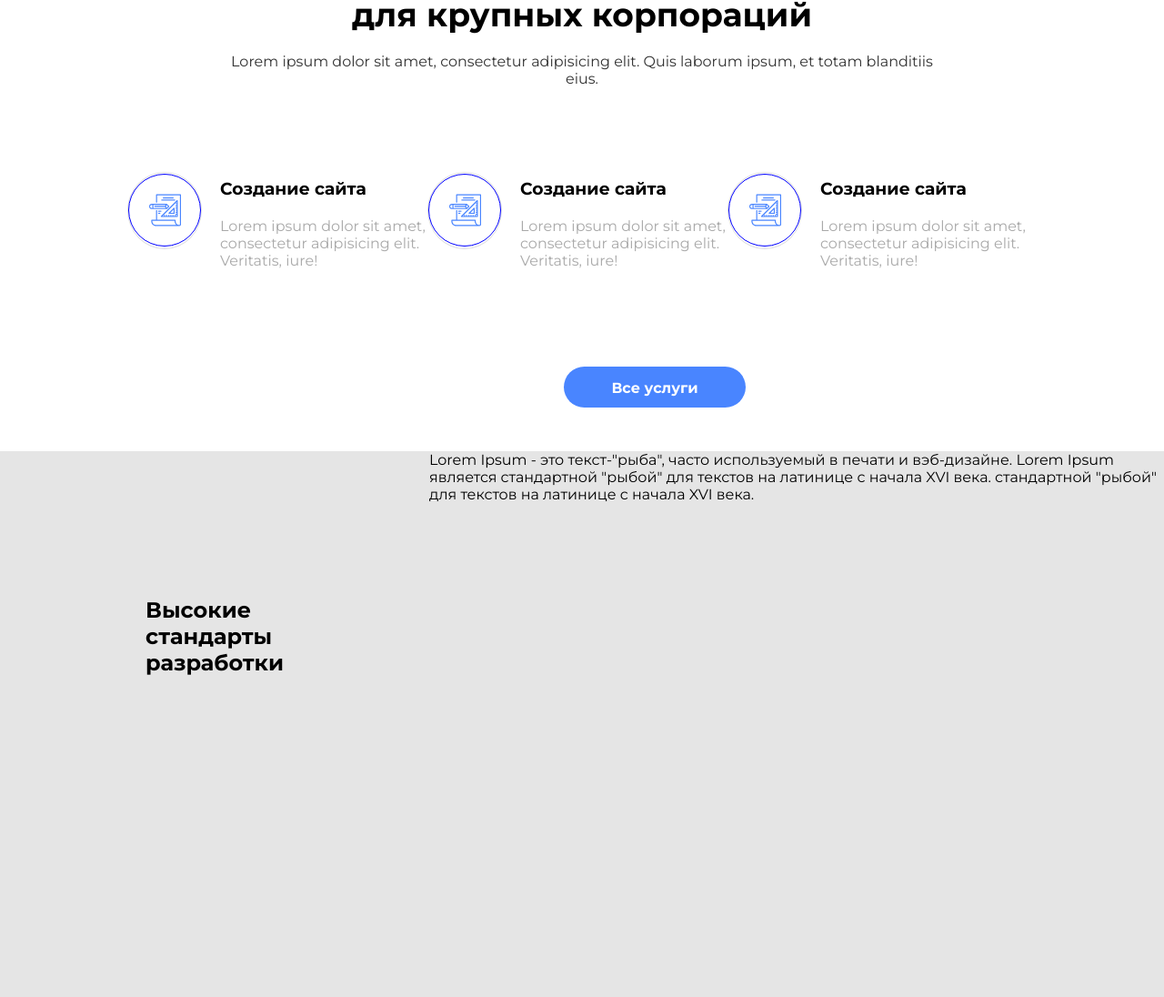
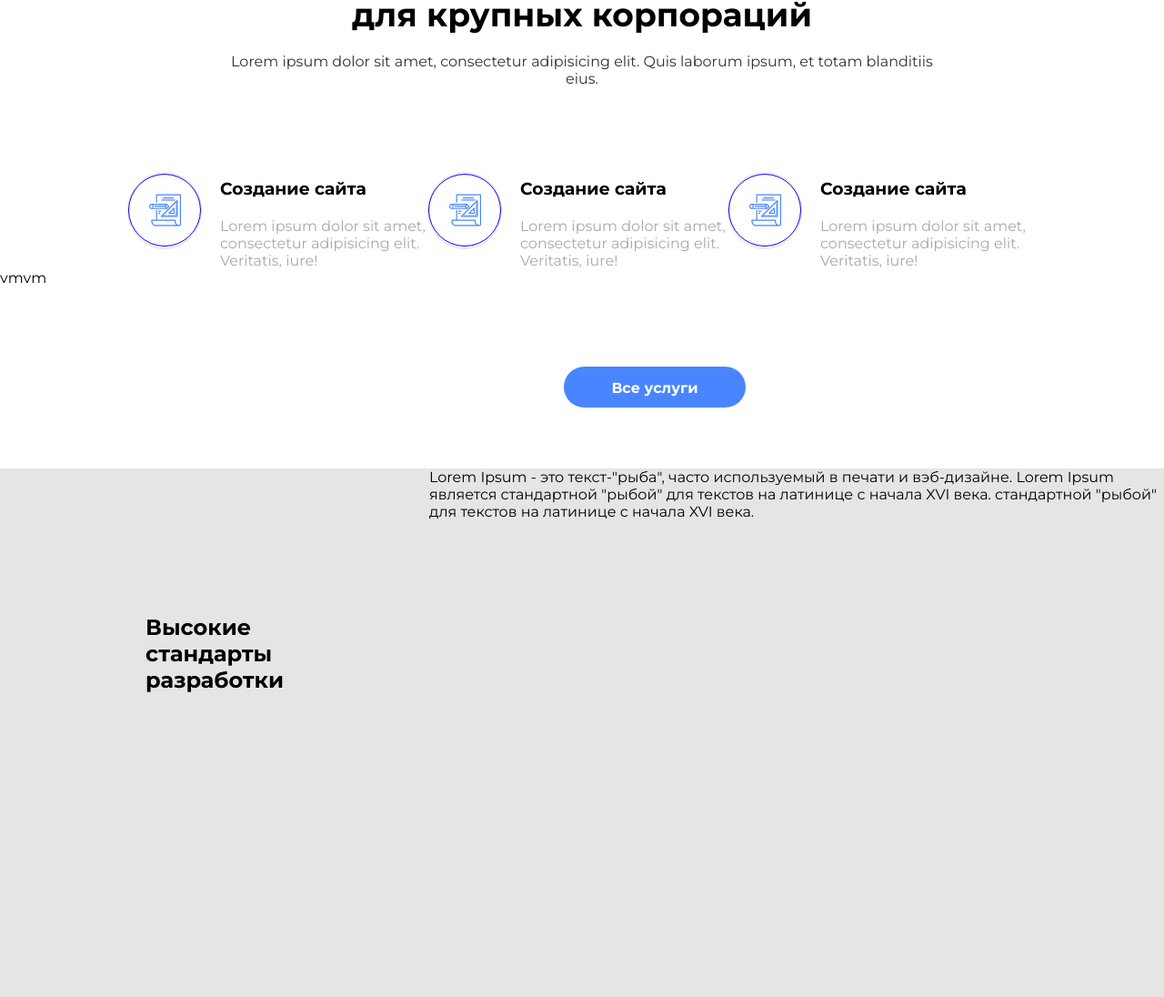
Before and after one commit to Viktorpranzipal/lesson8, a website: page index.html in a window 1280 px wide. Shown: the part 1050-2146 px from the top of the page at 91% size. Drawn offline with Linux system fonts and the light colour scheme.

Commit message:
added new section

```diff
--- a/index.html
+++ b/index.html
@@ -88,6 +88,7 @@
         <h4>Все услуги</h4>
       </div>
     </section>
+    <footer>vmvm</footer>
     <div class="pink">
       <h2>Высокие стандарты разработки</h2>
       <p>
```
